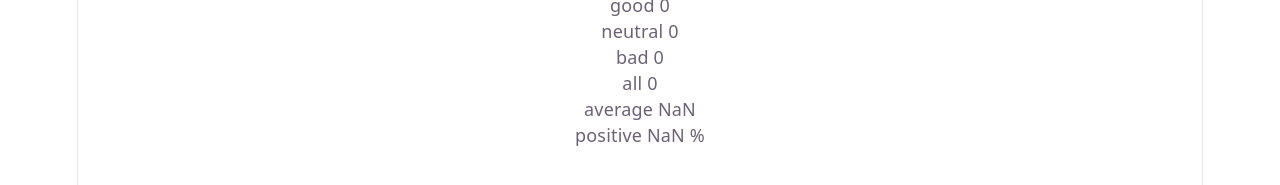
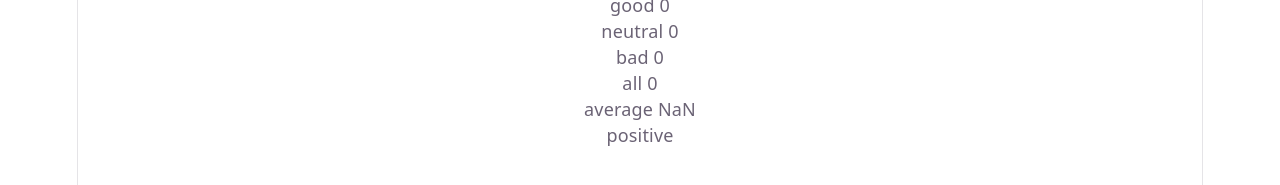
Before and after one commit to nisha6105/Full-Stack-Course-Exercise, a React (Vite) app in the folder Part1/p1/: page / in a window 1280 px wide. Shown: the part 161-346 px from the top of the page. Built offline with nearby package versions, Linux system fonts and the light colour scheme.

Commit message:
Add Part 1 exercise 1.8

```diff
--- a/Part1/p1/src/App.jsx
+++ b/Part1/p1/src/App.jsx
@@ -1,4 +1,14 @@
 import { useState } from 'react'
+
+const Statistics=(props)=>{
+  return(
+    <div>
+      <p>all {props.total}</p>
+      <p>average {props.average}</p>
+      <p>positive {props.positizzzz}</p>
+    </div>
+  )
+}
 
 const App=()=>{
   const [good, setGood]=useState(0)
@@ -27,10 +37,11 @@ const App=()=>{
       <p>neutral {neutral}</p>
       <p>bad {bad}</p>
 
-      <p>all {total}</p>
-      <p>average {average}</p>
-      <p>positive {positive} %</p>
-
+      <Statistics
+       total={total}
+       average={average}
+       positive={positive}
+      />
     </div>
   )
 }
```
